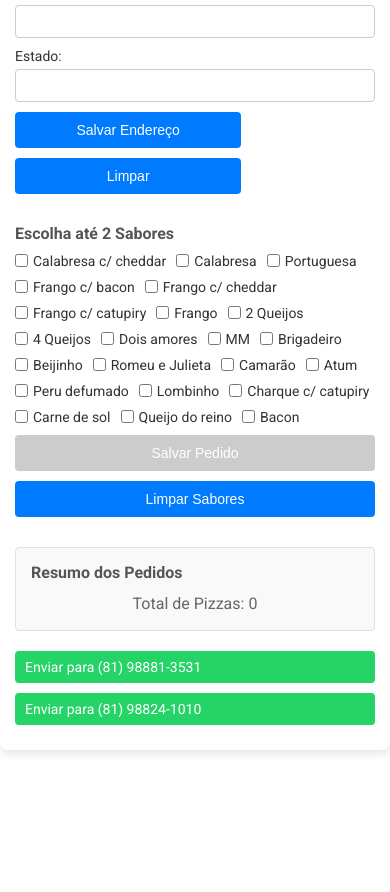
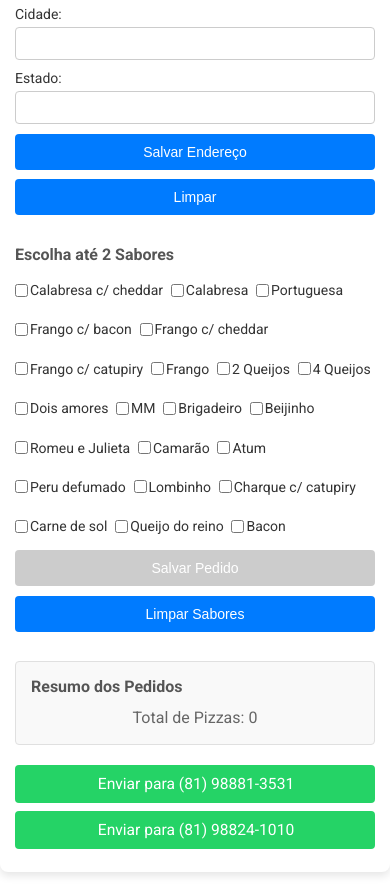
Before and after one commit to BMinority/REACT-Emporio-Pizzas, a React (Vite) app in the folder emporio-das-pizzas/: page / in a window 390 px wide. Shown: the part 3882-4774 px from the top of the page. Before the commit the page ends 4652 px from the top, so only its background shows below. Built offline with nearby package versions, Linux system fonts and the light colour scheme; a web font is replaced by a local one.

Commit message:
ajuste para tablet

```diff
--- a/emporio-das-pizzas/src/components/Order.jsx
+++ b/emporio-das-pizzas/src/components/Order.jsx
@@ -154,7 +154,7 @@ function Contato() {
                         Estado:
                         <input type="text" name="estado" value={endereco.estado} onChange={handleEnderecoChange} required />
                     </label>
-                    <div>
+                    <div className='address-btn'>
                         <button onClick={salvarEndereco}>Salvar Endereço</button>
                         <button onClick={() => setEndereco({
                             nome: '', cep: '', rua: '', numero: '', complemento: '',
--- a/emporio-das-pizzas/src/css/Order.css
+++ b/emporio-das-pizzas/src/css/Order.css
@@ -60,8 +60,9 @@
 .flavors-options {
     display: flex;
     flex-wrap: wrap;
-    gap: 10px;
-    margin-bottom: 10px;
+    gap: 2vw;
+    margin-top: 2vw;
+    margin-bottom: 2vw;
 }
 
 .flavor-option {
@@ -70,7 +71,7 @@
 }
 
 .flavor-option input[type="checkbox"] {
-    margin-right: 5px;
+    margin-right: 0.5vw;
 }
 
 .flavor-option label {
@@ -167,11 +168,6 @@ button:disabled {
     background-color: #20a856;
 }
 
-.whatsapp-buttons i {
-    font-size: 20px;
-    margin-right: 8px;
-}
-
 /* Estilos Responsivos */
 @media (max-width: 768px) {
     .order-section {
@@ -184,7 +180,7 @@ button:disabled {
 
     button {
         width: 100%;
-        margin-bottom: 10px;
+        margin-bottom: 2.5vw;
     }
 
     .whatsapp-buttons {
@@ -192,25 +188,31 @@ button:disabled {
     }
 
     .whatsapp-buttons a {
-        margin-bottom: 10px;
+        padding-left: 34%;
+        margin-bottom: 2vw;
     }
 }
 
 @media (max-width: 480px) {
     .order-section h3 {
-        font-size: 20px;
+        font-size: 10vw;
     }
 
     .order-summary li div {
         max-width: 60%;
     }
 
-    .whatsapp-buttons a {
-        font-size: 14px;
-        padding: 8px 10px;
+    .address-btn {
+        width: 100%;
     }
 
-    .whatsapp-buttons i {
-        font-size: 18px;
+    .whatsapp-buttons a {
+        font-size: 4vw;
+        padding-left: 23%;
+    }
+
+    .flavor-option {
+        margin-top: 2vw;
+        margin-bottom: 2vw;
     }
 }
```
